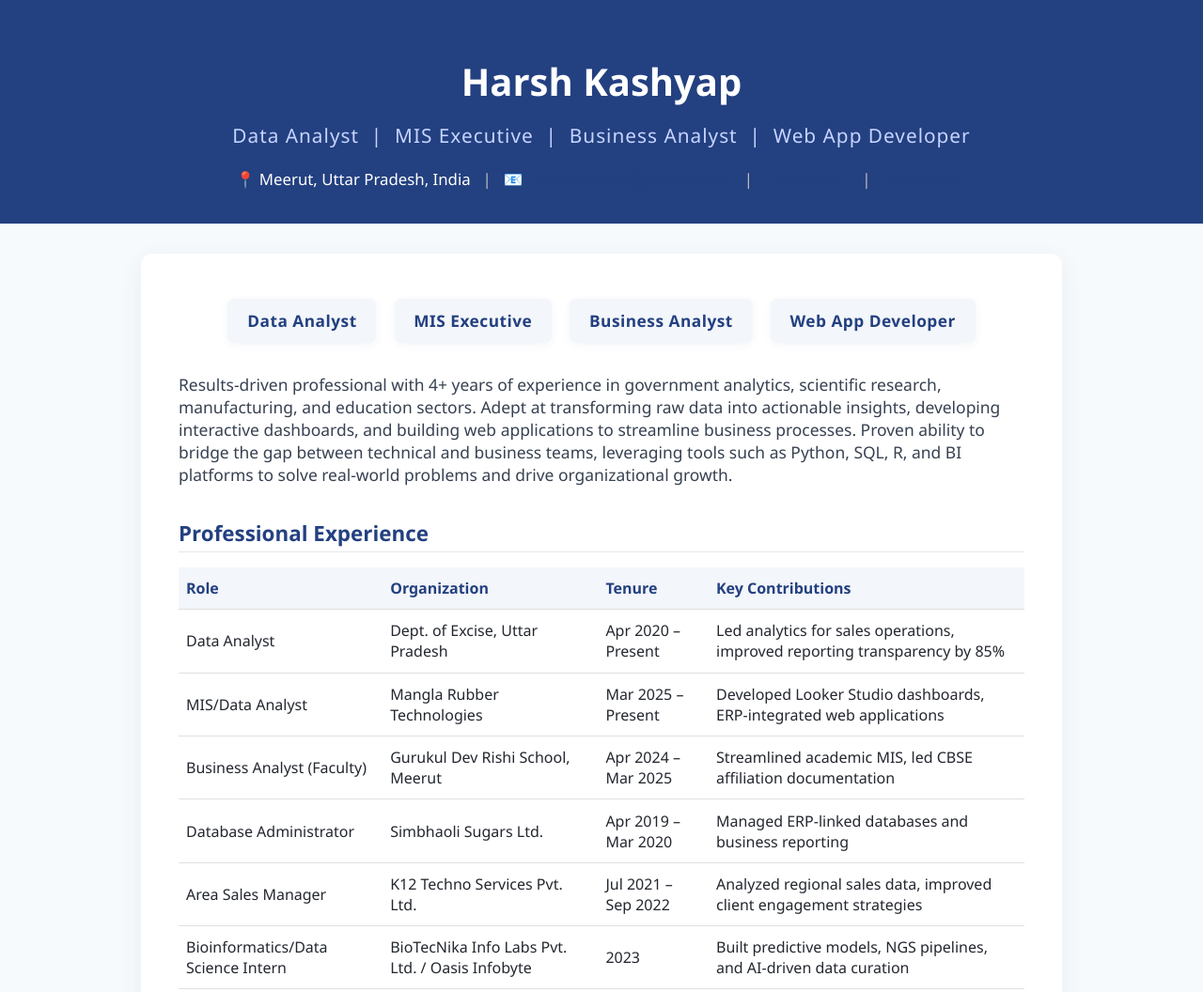
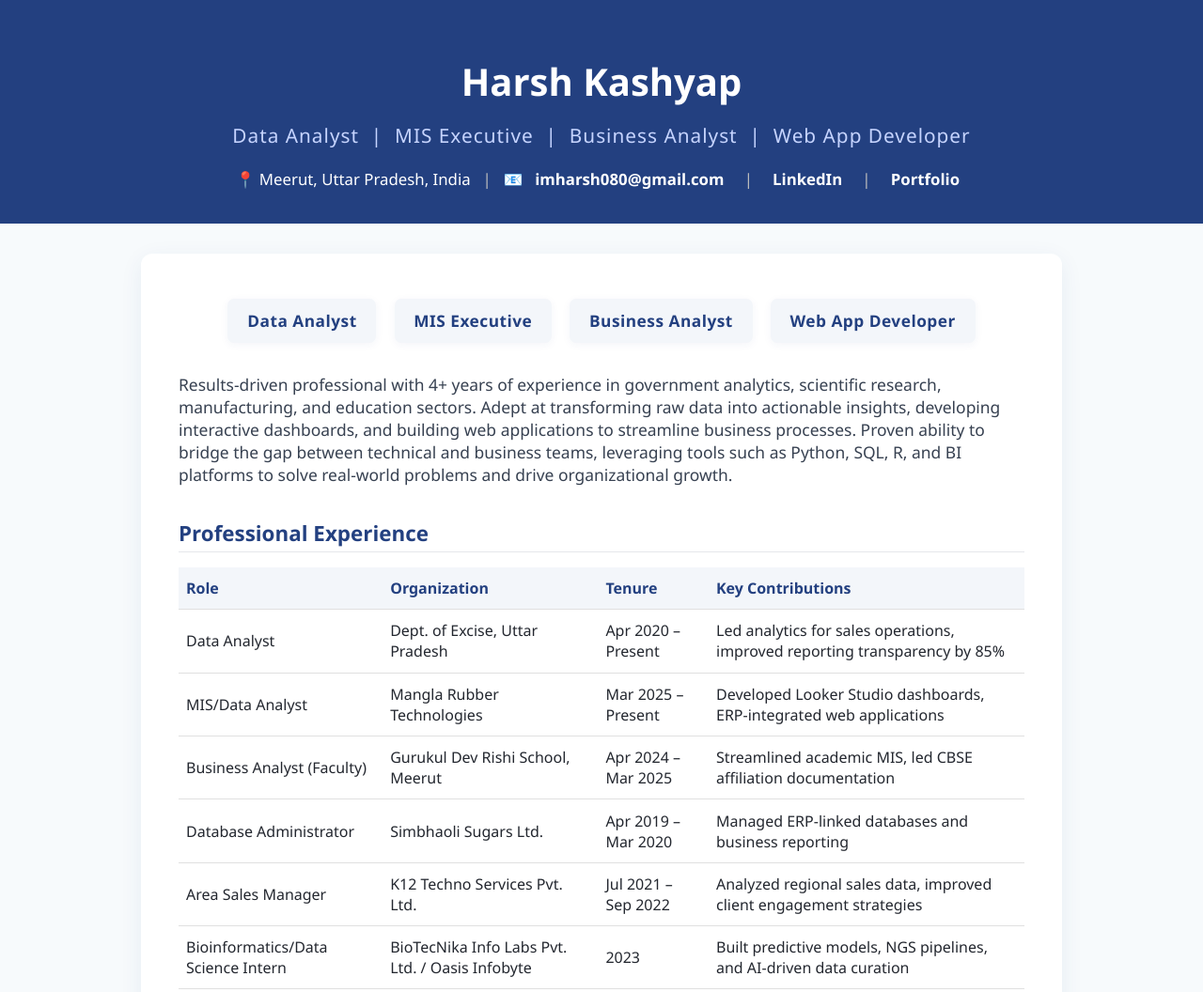
Before and after one commit to Imharsh08/HarshKashyap.github.io, a plain HTML site: page index.html in a window 1280 px wide. Shown: the top 1056 px of the page at 94% size. Drawn offline with Linux system fonts and the light colour scheme.

Commit message:
Update index.html

```diff
--- a/index.html
+++ b/index.html
@@ -35,7 +35,7 @@
       text-align: center;
     }
     .contact a {
-      color: #234080;
+      color: #fff;
       text-decoration: none;
       font-weight: 600;
       margin: 0 0.5em;
```
